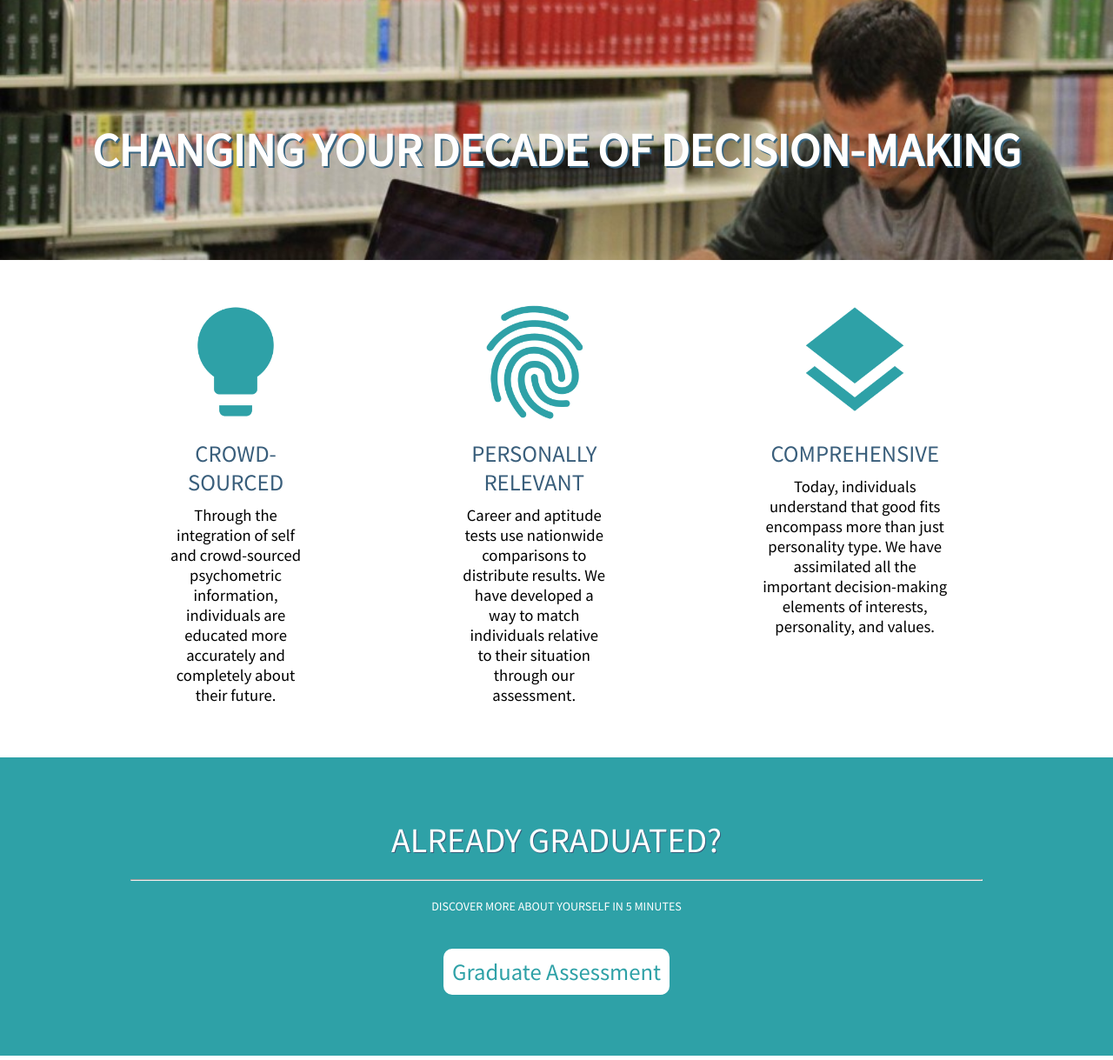
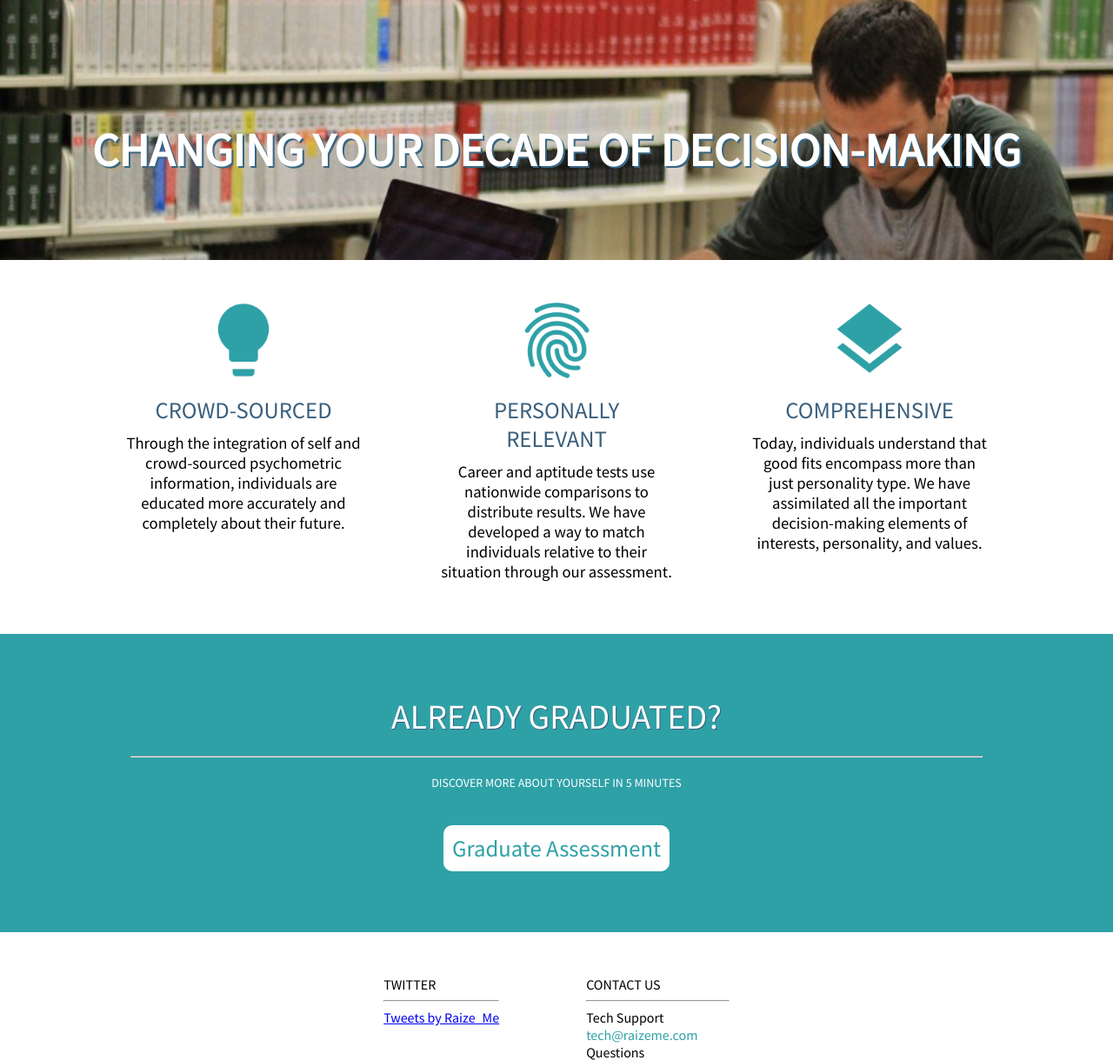
Before and after one commit to derekbrimley/raize, a Django app: page / in a window 1280 px wide. Shown: the part 980-2199 px from the top of the page at 87% size. Run offline with Django 3.2, Linux system fonts and the light colour scheme; some libraries are stand-ins or nearby versions.

Commit message:
Update style.css

```diff
--- a/quiz/static/quiz/css/style.css
+++ b/quiz/static/quiz/css/style.css
@@ -309,11 +309,11 @@ ol{
 
 .box{
 	text-align:center;
-	flex-basis: 15%;
+	flex-basis: 25%;
 }
 
 .box_img{
-	height:150px;
+	height:100px;
 }
 
 .box_title{
```
